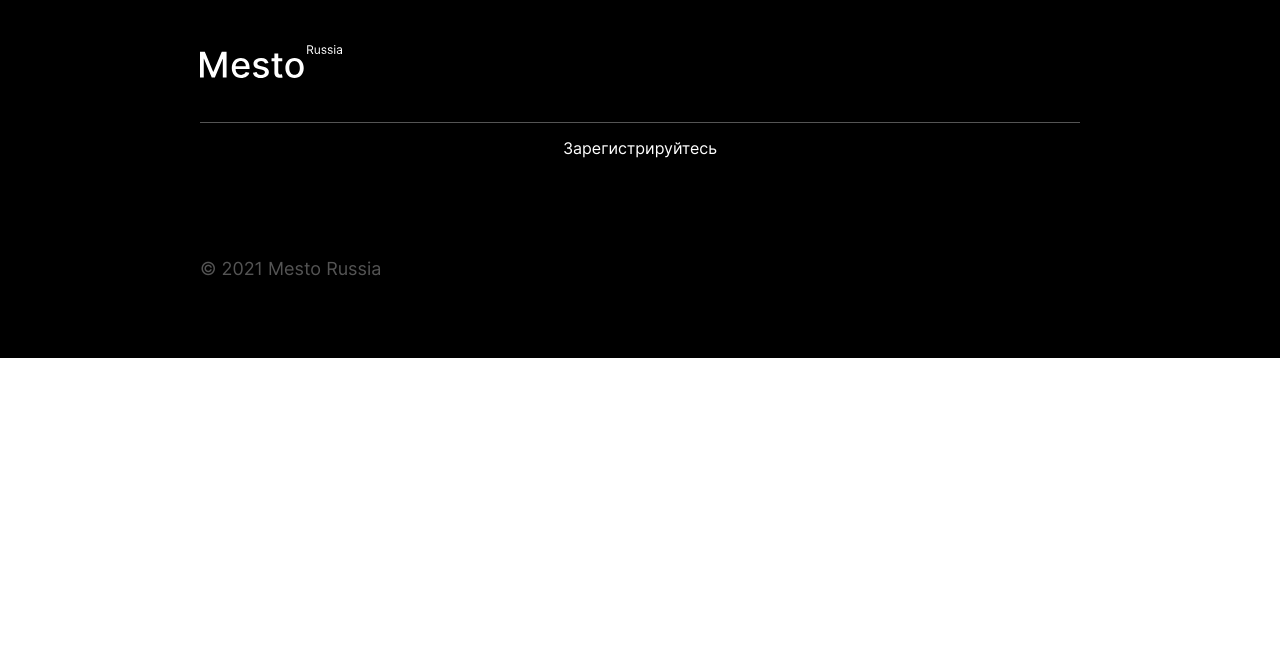
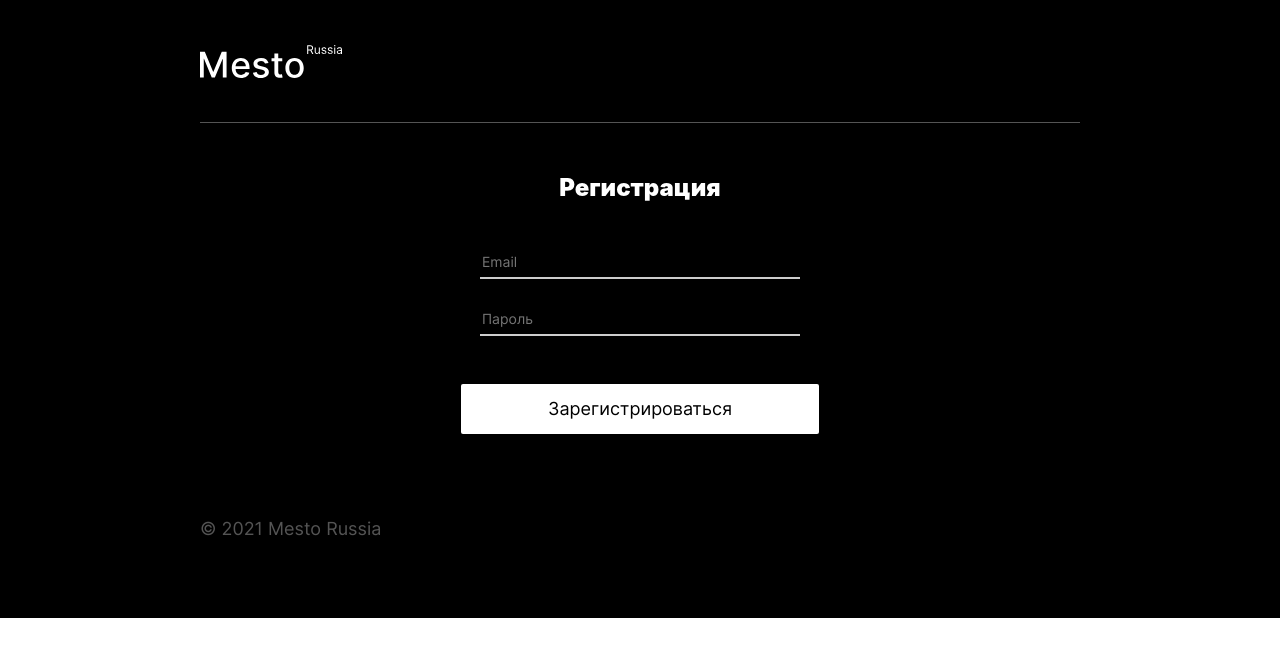
Before and after one commit to n817/react-mesto-auth, a React (Create React App) app: page /sign-up in a window 1280 px wide. Shown: the top 656 px of the page. Built offline with nearby package versions, Linux system fonts and the light colour scheme; no server answers; the HTML template or start-up script is replaced by a standard one; a web font is replaced by a local one.

Commit message:
feat: выполнить верстку форм регистрации и авторизации

```diff
--- a/src/blocks/form/__input-error/_active/form__input-error_active.css
+++ /dev/null
@@ -1,3 +0,0 @@
-.form__input-error_active {
-  display: inline;
-}
--- a/src/blocks/form/__input-error/form__input-error.css
+++ /dev/null
@@ -1,11 +0,0 @@
-.form__input-error {
-  display: none;
-  position: absolute;
-  left: 2px;
-  bottom: -2px;
-  transform: translate(0%, 100%);
-  font-size: 12px;
-  line-height: 15px;
-  color: red;
-  margin: 0;
-}
--- a/src/blocks/form/__input/_type/form__input_type_error.css
+++ /dev/null
@@ -1,3 +0,0 @@
-.form__input_type_error {
-  border-bottom: 1px solid red;
-}
--- /dev/null
+++ b/src/blocks/form/__input/form__input_dark-theme.css
@@ -0,0 +1,12 @@
+.form__input_dark-theme {
+  width: 320px;
+  background-color: black;
+  border-bottom: 2px solid #CCCCCC;
+}
+
+@media screen and (max-width: 649px) {
+  /* стили для экранов с разрешением менее 650px по ширине */
+  .form__input_dark-theme {
+    width: 238px;
+  }
+}
--- a/src/blocks/form/__submit-button/_inactive/form__submit-button_inactive.css
+++ /dev/null
@@ -1,7 +0,0 @@
-.form__submit-button_inactive {
-  pointer-events: none;
-  background: none;
-  border: 1px solid black;
-  color: black;
-  opacity: 0.2;
-}
--- /dev/null
+++ b/src/blocks/form/__submit-button/form__submit-button__dark-theme.css
@@ -0,0 +1,4 @@
+.form__submit-button__dark-theme {
+  background-color: #FFF;
+  color: #000;
+}
--- /dev/null
+++ b/src/blocks/identity-form/identity-form.css
@@ -0,0 +1,13 @@
+.identity-form {
+  text-align: center;
+  color: white;
+  padding-top: 50px;
+  margin: 0 auto;
+}
+
+@media screen and (max-width: 649px) {
+  /* стили для экранов с разрешением менее 650px по ширине */
+  .identity-form {
+    padding: 25px 22px;
+  }
+}
--- /dev/null
+++ b/src/components/IdentityForm.js
@@ -0,0 +1,39 @@
+function IdentityForm({title, buttonText}) {
+  return(
+    <section className="page__section">
+    <form className="identity-form">
+      <h2 className="form__title">{title}</h2>
+      <label className="form__field">
+        <input
+          type="email"
+          //value={}
+          //onChange={}
+          className="form__input form__input_dark-theme"
+          name="email"
+          placeholder="Email"
+          minLength="5"
+          maxLength="30"
+          autoComplete="off"
+          required
+        />
+      </label>
+      <label className="form__field">
+        <input
+          type="password"
+          //value={}
+          //onChange={}
+          className="form__input form__input_dark-theme"
+          name="password"
+          placeholder="Пароль"
+          minLength="6"
+          maxLength="30"
+          required
+        />
+      </label>
+      <button type="submit" className="form__submit-button form__submit-button__dark-theme">{buttonText}</button>
+    </form>
+    </section>
+  );
+}
+
+export default IdentityForm;
--- a/src/components/Login.js
+++ b/src/components/Login.js
@@ -1,7 +1,11 @@
+import IdentityForm from "./IdentityForm";
+
 function Login() {
-  const pStyle = {color: 'white', textAlign: 'center'}
   return(
-    <p style={pStyle}>Войдите</p>
+    <IdentityForm
+      title="Вход"
+      buttonText="Войти"
+    />
   );
 }
 
--- a/src/components/Register.js
+++ b/src/components/Register.js
@@ -1,7 +1,12 @@
+import IdentityForm from "./IdentityForm";
+
 function Register() {
   const pStyle = {color: 'white', textAlign: 'center'}
   return(
-    <p style={pStyle}>Зарегистрируйтесь</p>
+    <IdentityForm
+      title="Регистрация"
+      buttonText="Зарегистрироваться"
+    />
   );
 }
 
--- a/src/index.css
+++ b/src/index.css
@@ -49,13 +49,15 @@
 @import url(./blocks/form/__title/form__title.css);
 @import url(./blocks/form/__field/form__field.css);
 @import url(./blocks/form/__input/form__input.css);
-@import url(./blocks/form/__input/_type/form__input_type_error.css);
-@import url(./blocks/form/__input-error/form__input-error.css);
-@import url(./blocks/form/__input-error/_active/form__input-error_active.css);
+@import url(./blocks/form/__input/form__input_dark-theme.css);
 @import url(./blocks/form/__submit-button/form__submit-button.css);
-@import url(./blocks/form/__submit-button/_inactive/form__submit-button_inactive.css);
+@import url(./blocks/form/__submit-button/form__submit-button__dark-theme.css);
 
 /* Стили блока zoom */
 @import url(./blocks/zoom/zoom.css);
 @import url(./blocks/zoom/__image/zoom__image.css);
 @import url(./blocks/zoom/__caption/zoom__caption.css);
+
+
+/* Стили блока identity-form */
+@import url(./blocks/identity-form/identity-form.css);
```
Also changed, not shown: src/blocks/identity-form/__title/identity-form__title.css (added).
